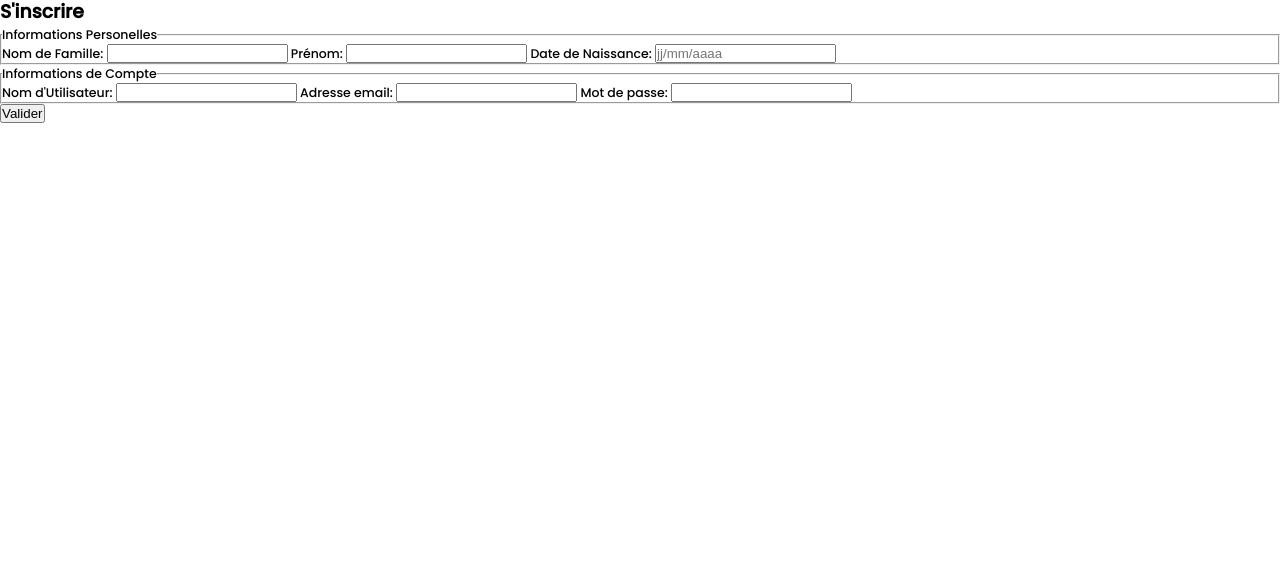
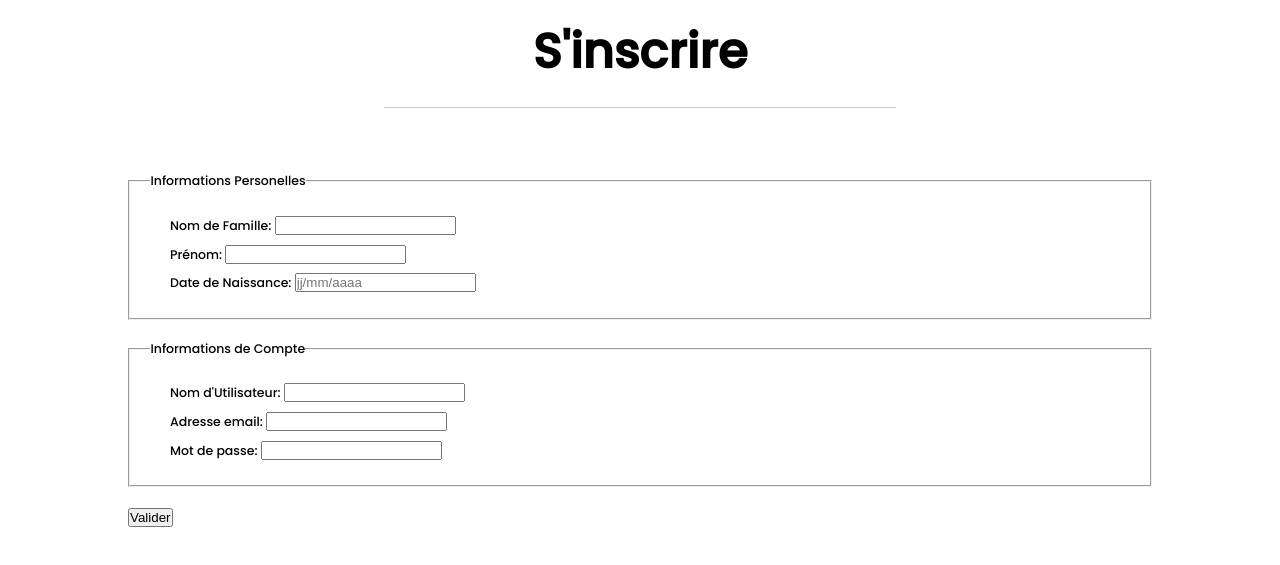
Before and after one commit to LaiPe/jazz-com, a plain HTML site: page www/formulaires/register.html in a window 1280 px wide. Shown: the part 123-688 px from the top of the page. Drawn offline with Linux system fonts and the light colour scheme.

Commit message:
style de la page register.html

```diff
--- /dev/null
+++ b/www/css/formulaires.css
@@ -0,0 +1,24 @@
+form{
+    max-width: 80%;
+    margin: 5% auto;
+}
+form > fieldset{
+    margin: 2% 0%;
+    padding: 2%;
+    display: flex;
+    flex-direction: column
+}
+form > fieldset > label{
+    margin: 0.5% 2%
+}
+form label{
+    margin: 0 3%;
+}
+form br{
+    display: none;
+}
+@media all and (max-width: 1080px){
+    form br{
+        display: block;
+    }
+}
--- a/www/css/pages-menus.css
+++ b/www/css/pages-menus.css
@@ -1,4 +1,3 @@
-/*Pour les pages artistes.html et styles.html*/
 main > header{
     text-align: center;
     padding: 1.5% 0;
--- a/www/formulaires/register.html
+++ b/www/formulaires/register.html
@@ -4,6 +4,8 @@
         <title>jazz.com - Accueil</title>
         <meta charset="utf-8">
         <link rel="stylesheet" href="../css/theme.css">
+        <link rel="stylesheet" href="../css/pages-menus.css">
+        <link rel="stylesheet" href="../css/formulaires.css">
         <link href="https://fonts.googleapis.com/css?family=Poppins:500&display=swap" rel="stylesheet">
     </head>
     <body>
@@ -72,14 +74,17 @@
                 <fieldset><legend>Informations Personelles</legend>
                     <label for="lastname">Nom de Famille:
                         <input name="lastname" id="lastname" type="text">
+                        <br>
                         <span id="erreurlastname"></span>
                     </label>
                     <label for="firstname">Prénom:
                         <input name="firstname" id="firstname" type="text">
+                        <br>
                         <span id="erreurfirstname"></span>
                     </label>
                     <label for="birthdate">Date de Naissance:
                         <input name="birthdate" id="birthdate" type="text" placeholder="jj/mm/aaaa">
+                        <br>
                         <span id="erreurbirthdate"></span>
                     </label>
                 </fieldset>
@@ -87,14 +92,17 @@
                 <fieldset><legend>Informations de Compte</legend>
                     <label for="username">Nom d'Utilisateur:
                         <input name="username" id="username" type="text">
+                        <br>
                         <span id="erreurusername"></span>
                     </label>
                     <label for="useremail">Adresse email:
                         <input name="useremail" id="useremail" type="text">
+                        <br>
                         <span id="erreuruseremail"></span>
                     </label>
                     <label for="userpwd">Mot de passe:
                         <input name="userpwd" id="userpwd" type="password">
+                        <br>
                         <span id="erreuruserpwd"></span>
                     </label>
                 </fieldset>
```
